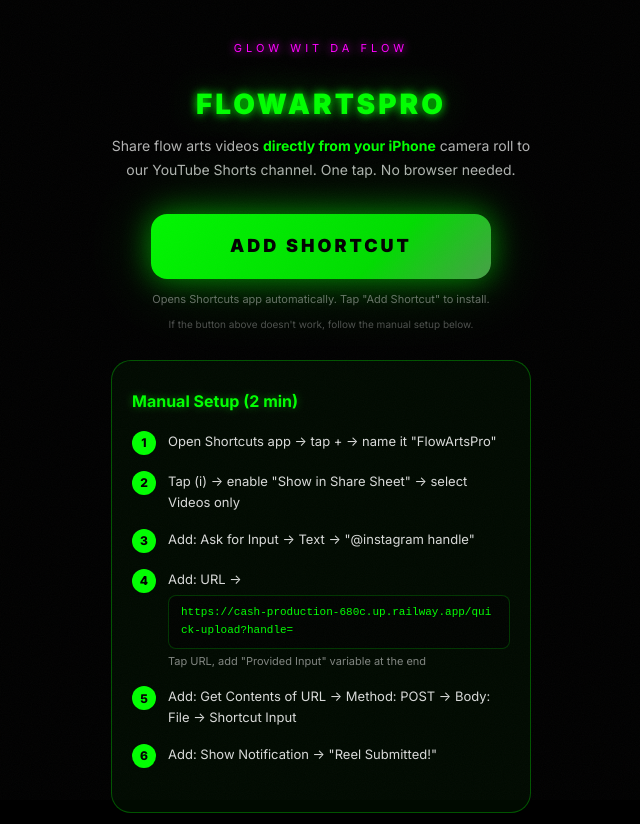
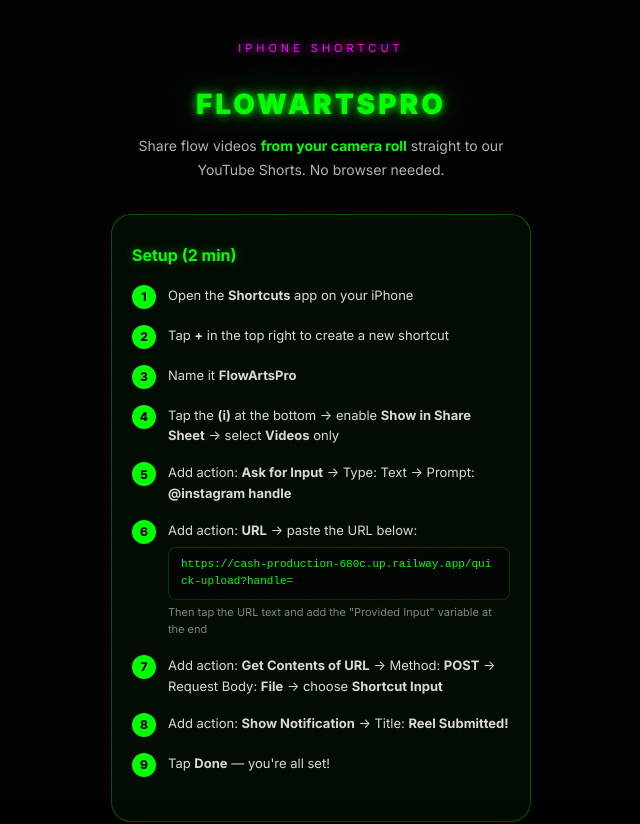
Before and after one commit to vitae/cash, a Next.js app: page /shortcut in a window 1280 px wide. Shown: the top 824 px of the page, without its empty margins (319-959 px from the left). Built offline with nearby package versions, Linux system fonts and the light colour scheme.

Commit message:
fix: replace broken shortcut download with clear step-by-step setup instructions

```diff
--- a/src/app/shortcut/page.tsx
+++ b/src/app/shortcut/page.tsx
@@ -2,9 +2,6 @@
 
 export default function ShortcutPage() {
   const PIPELINE_URL = "https://cash-production-680c.up.railway.app/quick-upload";
-
-  // shortcuts://import-shortcut URL scheme with our hosted shortcut
-  const importUrl = `shortcuts://import-shortcut?url=${encodeURIComponent("https://flowarts.pro/api/shortcut")}&name=FlowArtsPro`;
 
   return (
     <div style={{
@@ -19,7 +16,7 @@
           color: "#FF00FF", fontSize: 11, letterSpacing: 4, textTransform: "uppercase",
           textShadow: "0 0 10px #FF00FF", marginBottom: 24,
         }}>
-          Glow Wit Da Flow
+          iPhone Shortcut
         </div>
 
         <h1 style={{
@@ -34,43 +31,10 @@
           color: "rgba(255,255,255,0.7)", fontSize: 14, lineHeight: 1.7,
           marginBottom: 32,
         }}>
-          Share flow arts videos <strong style={{ color: "#00FF00" }}>directly from your iPhone</strong> camera roll to our YouTube Shorts channel. One tap. No browser needed.
+          Share flow videos <strong style={{ color: "#00FF00" }}>from your camera roll</strong> straight to our YouTube Shorts. No browser needed.
         </p>
 
-        {/* Install Button - uses shortcuts:// URL scheme */}
-        <a
-          href={importUrl}
-          style={{
-            display: "inline-block",
-            width: "100%",
-            maxWidth: 340,
-            padding: "18px 32px",
-            background: "linear-gradient(135deg, #00FF00 0%, #00DD00 30%, #FF00FF 70%, #00FF00 100%)",
-            backgroundSize: "300% 300%",
-            animation: "gradientShift 3s ease infinite",
-            color: "#000",
-            fontSize: 18,
-            fontWeight: 900,
-            letterSpacing: 3,
-            textTransform: "uppercase" as const,
-            textDecoration: "none",
-            borderRadius: 16,
-            boxShadow: "0 0 30px rgba(0,255,0,0.5), 0 0 80px rgba(0,255,0,0.2)",
-            marginBottom: 12,
-          }}
-        >
-          Add Shortcut
-        </a>
-        <p style={{ color: "rgba(255,255,255,0.4)", fontSize: 11, marginBottom: 8 }}>
-          Opens Shortcuts app automatically. Tap &quot;Add Shortcut&quot; to install.
-        </p>
-        <p style={{ color: "rgba(255,255,255,0.3)", fontSize: 10, marginBottom: 28 }}>
-          If the button above doesn&apos;t work, follow the manual setup below.
-        </p>
-
-        <style>{`@keyframes gradientShift{0%{background-position:0% 50%}50%{background-position:100% 50%}100%{background-position:0% 50%}}`}</style>
-
-        {/* Manual Setup Instructions */}
+        {/* Setup Instructions */}
         <div style={{
           background: "rgba(0,255,0,0.04)", border: "1px solid rgba(0,255,0,0.3)",
           borderRadius: 20, padding: "28px 20px", marginBottom: 20, textAlign: "left",
@@ -79,20 +43,19 @@
             color: "#00FF00", fontSize: 16, fontWeight: 700, marginBottom: 16,
             textShadow: "0 0 8px rgba(0,255,0,0.4)",
           }}>
-            Manual Setup (2 min)
+            Setup (2 min)
           </h2>
 
           {[
-            { text: 'Open Shortcuts app → tap + → name it "FlowArtsPro"' },
-            { text: 'Tap (i) → enable "Show in Share Sheet" → select Videos only' },
-            { text: 'Add: Ask for Input → Text → "@instagram handle"' },
-            {
-              text: "Add: URL →",
-              code: `${PIPELINE_URL}?handle=`,
-              extra: 'Tap URL, add "Provided Input" variable at the end',
-            },
-            { text: 'Add: Get Contents of URL → Method: POST → Body: File → Shortcut Input' },
-            { text: 'Add: Show Notification → "Reel Submitted!"' },
+            { text: 'Open the <strong>Shortcuts</strong> app on your iPhone' },
+            { text: 'Tap <strong>+</strong> in the top right to create a new shortcut' },
+            { text: 'Name it <strong>FlowArtsPro</strong>' },
+            { text: 'Tap the <strong>(i)</strong> at the bottom → enable <strong>Show in Share Sheet</strong> → select <strong>Videos</strong> only' },
+            { text: 'Add action: <strong>Ask for Input</strong> → Type: Text → Prompt: <strong>@instagram handle</strong>' },
+            { text: 'Add action: <strong>URL</strong> → paste the URL below:', code: `${PIPELINE_URL}?handle=` , extra: 'Then tap the URL text and add the "Provided Input" variable at the end' },
+            { text: 'Add action: <strong>Get Contents of URL</strong> → Method: <strong>POST</strong> → Request Body: <strong>File</strong> → choose <strong>Shortcut Input</strong>' },
+            { text: 'Add action: <strong>Show Notification</strong> → Title: <strong>Reel Submitted!</strong>' },
+            { text: 'Tap <strong>Done</strong> — you\'re all set!' },
           ].map((step, i) => (
             <div key={i} style={{ display: "flex", gap: 12, marginBottom: 16, alignItems: "flex-start" }}>
               <div style={{
@@ -104,7 +67,7 @@
               </div>
               <div>
                 <p style={{ color: "rgba(255,255,255,0.85)", fontSize: 13, lineHeight: 1.6 }}
-                   dangerouslySetInnerHTML={{ __html: step.text.replace(/\*\*(.*?)\*\*/g, '<strong>$1</strong>') }}
+                   dangerouslySetInnerHTML={{ __html: step.text }}
                 />
                 {step.code && (
                   <code style={{
@@ -137,10 +100,10 @@
           </h2>
 
           {[
-            "Open Photos, select your flow video",
+            "Open Photos → select your flow video",
             'Tap Share → "FlowArtsPro"',
-            "Type your @instagram handle",
-            "Video uploads → gets EDM music → posts to YouTube Shorts",
+            "Enter your @instagram handle",
+            "Done! Video gets EDM music + posts to YouTube Shorts",
           ].map((text, i) => (
             <div key={i} style={{ display: "flex", gap: 12, marginBottom: 16, alignItems: "flex-start" }}>
               <div style={{
```
